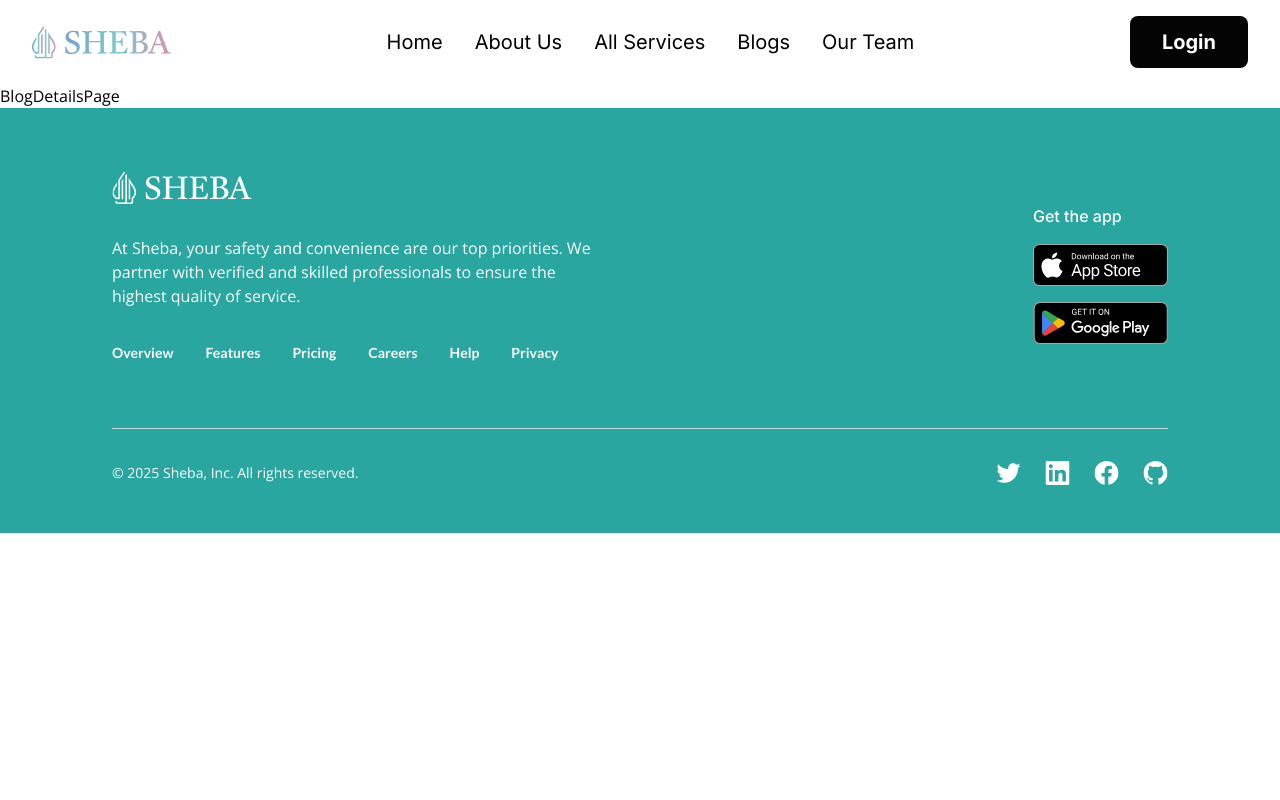
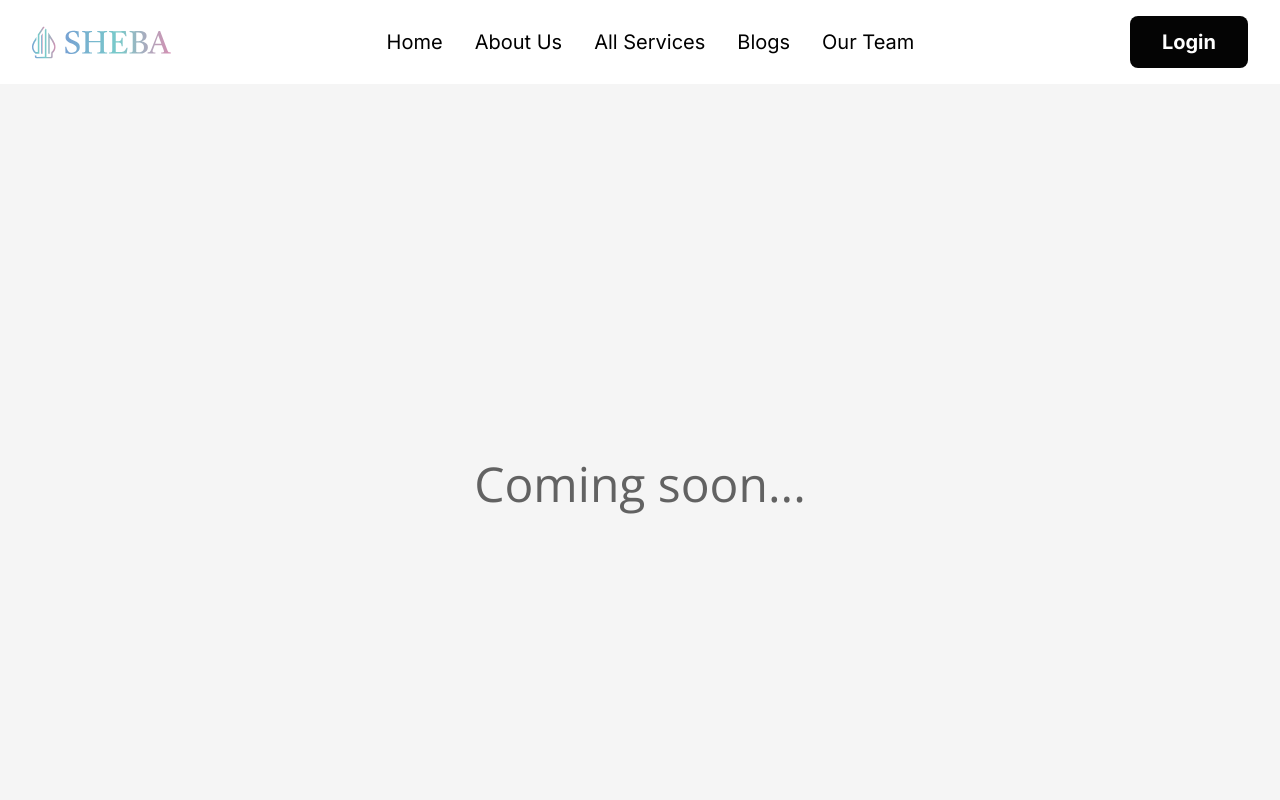
Before and after one commit to Biplob17h/AdhunikBD_NEXT, a Next.js app: page /blog/1 in a window 1280 px wide. Shown: the top 800 px of the page. Built offline with nearby package versions, Linux system fonts and the light colour scheme.

Commit message:
feat(BlogDetailsPage): update layout to display a "Coming soon..." message

```diff
--- a/src/app/blog/[id]/page.jsx
+++ b/src/app/blog/[id]/page.jsx
@@ -1,5 +1,9 @@
 const BlogDetailsPage = () => {
-  return <div>BlogDetailsPage</div>;
+  return (
+    <div className="flex h-screen items-center justify-center bg-secondary text-5xl text-black/60">
+      Coming soon...
+    </div>
+  );
 };
 
 export default BlogDetailsPage;
```
